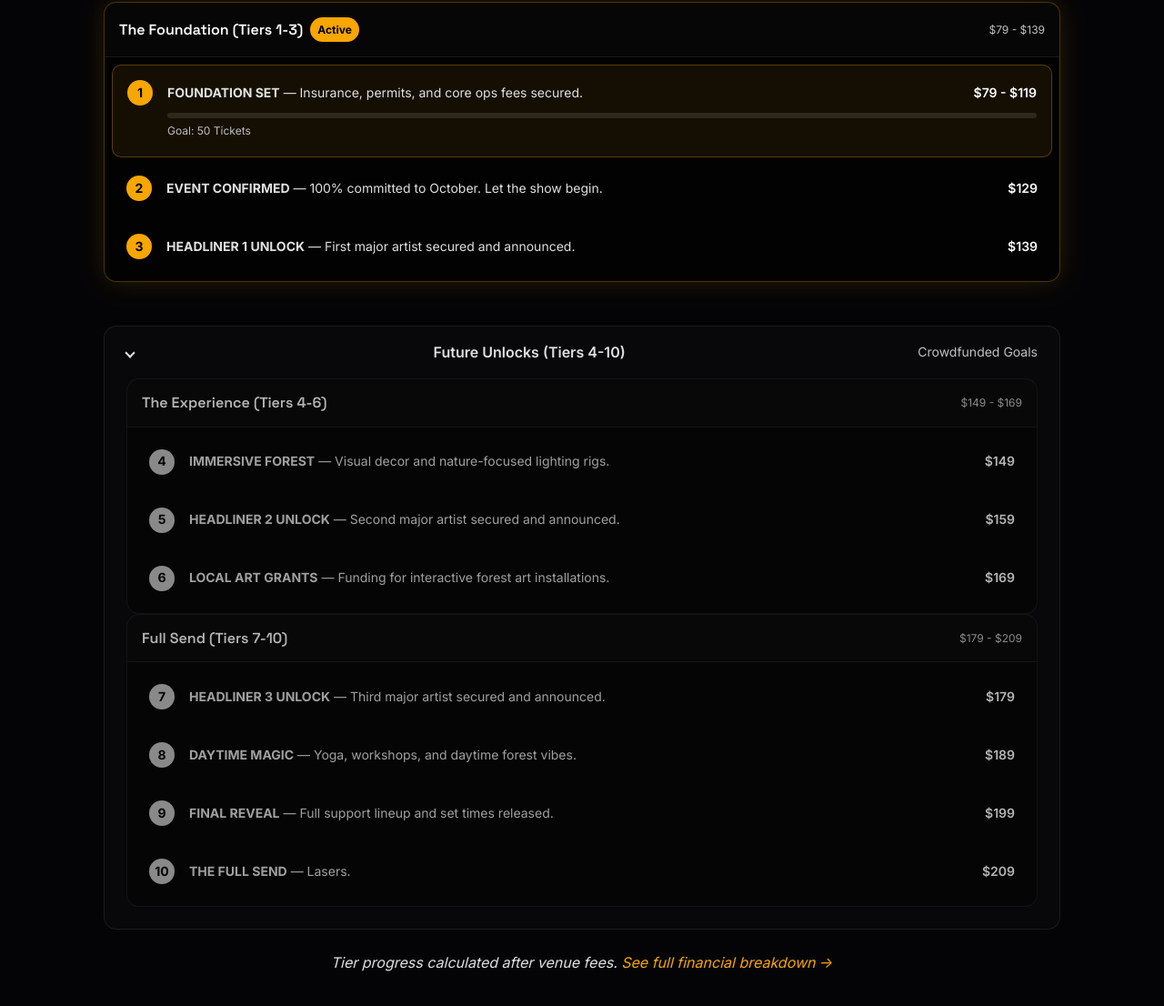
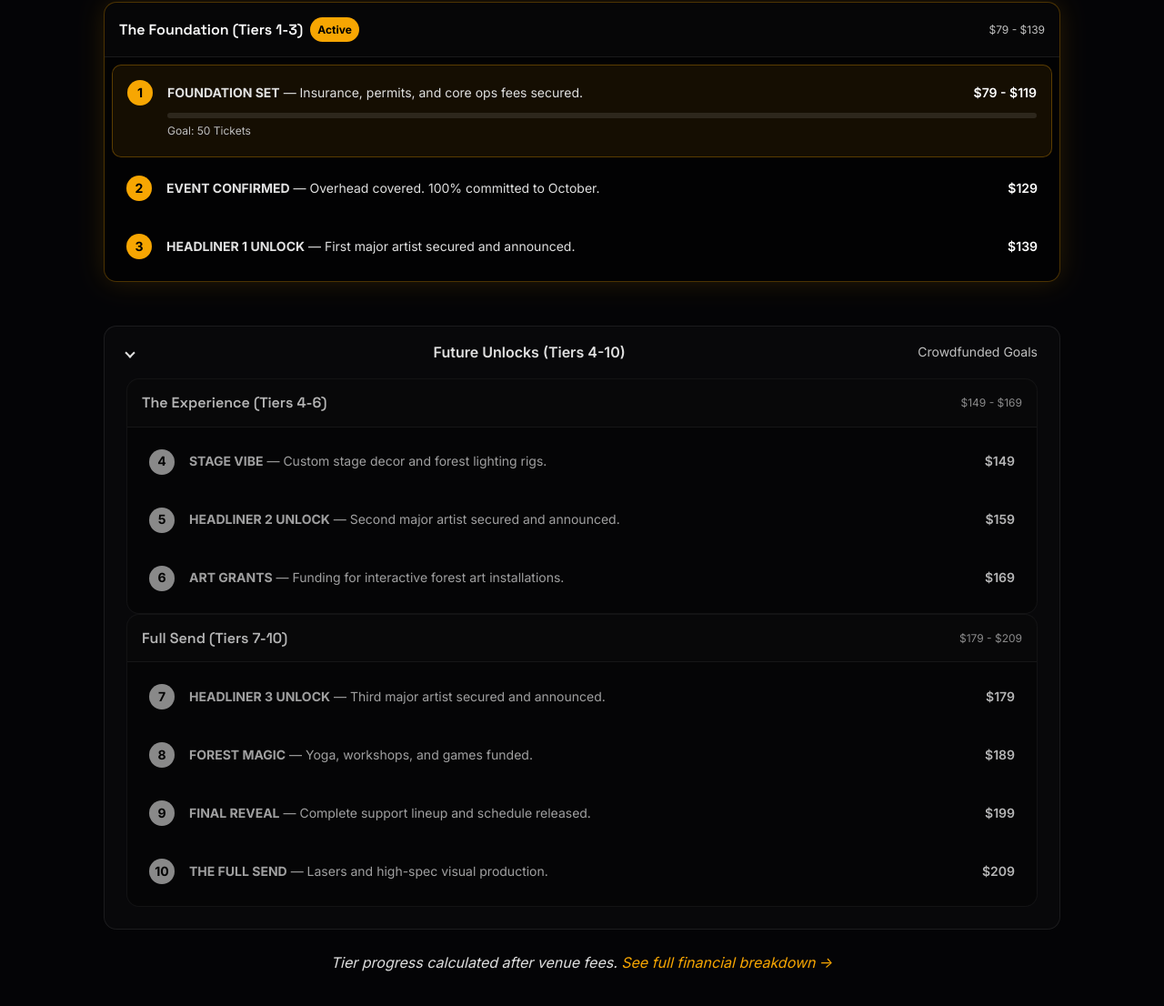
Before and after one commit to garrettw98/reeguezrocks.com, a website: page tickets.html in a window 1280 px wide. Shown: the part 2772-3878 px from the top of the page at 91% size. Drawn offline with Linux system fonts and the light colour scheme; no server answers.

Commit message:
Finalize Fluid Scaling Master Plan: Implement 10-tier talent/art milestones and auto-scaling production

```diff
--- a/config.js
+++ b/config.js
@@ -28,16 +28,16 @@ window.TIER_SCHEDULE_FALLBACK = [
 // Crowdfunding Tier Structure (10 Tiers)
 // Amount = Cumulative Revenue Goal (50 tix * Price)
 window.CROWDFUNDING_TIERS = [
-  { id: 1, price: 119, goal: 5950,  name: 'Foundation Set', desc: 'Insurance, permits, and core ops secured.' },
-  { id: 2, price: 129, goal: 12400, name: 'Event Confirmed', desc: '100% committed to October. Let the show begin.' },
+  { id: 1, price: 119, goal: 5950,  name: 'Foundation Set', desc: 'Insurance, permits, and core ops fees secured.' },
+  { id: 2, price: 129, goal: 12400, name: 'Event Confirmed', desc: 'Overhead covered. 100% committed to October.' },
   { id: 3, price: 139, goal: 19350, name: 'Headliner 1 Unlock', desc: 'First major artist secured and announced.' },
-  { id: 4, price: 149, goal: 26800, name: 'Immersive Forest', desc: 'Visual decor and nature-focused lighting rigs.' },
+  { id: 4, price: 149, goal: 26800, name: 'Stage Vibe', desc: 'Custom stage decor and forest lighting rigs.' },
   { id: 5, price: 159, goal: 34750, name: 'Headliner 2 Unlock', desc: 'Second major artist secured and announced.' },
-  { id: 6, price: 169, goal: 43200, name: 'Local Art Grants', desc: 'Funding for interactive forest art installations.' },
+  { id: 6, price: 169, goal: 43200, name: 'Art Grants', desc: 'Funding for interactive forest art installations.' },
   { id: 7, price: 179, goal: 52150, name: 'Headliner 3 Unlock', desc: 'Third major artist secured and announced.' },
-  { id: 8, price: 189, goal: 61600, name: 'Daytime Magic', desc: 'Yoga, workshops, and daytime forest vibes.' },
-  { id: 9, price: 199, goal: 71550, name: 'Final Reveal', desc: 'Full support lineup and set times released.' },
-  { id: 10, price: 209, goal: 82000, name: 'The Full Send', desc: 'Lasers.' }
+  { id: 8, price: 189, goal: 61600, name: 'Forest Magic', desc: 'Yoga, workshops, and games funded.' },
+  { id: 9, price: 199, goal: 71550, name: 'Final Reveal', desc: 'Complete support acts and schedule released.' },
+  { id: 10, price: 209, goal: 82000, name: 'The Full Send', desc: 'Lasers and high-spec visual production.' }
 ];
 
 window.BACKER_TIERS = {
--- a/tickets.html
+++ b/tickets.html
@@ -212,7 +212,7 @@
                             <div class="tier" data-tier="2">
                                 <div class="tier__main">
                                     <span class="tier__number">2</span>
-                                    <span class="tier__desc"><strong>EVENT CONFIRMED</strong> — 100% committed to October. Let the show begin.</span>
+                                    <span class="tier__desc"><strong>EVENT CONFIRMED</strong> — Overhead covered. 100% committed to October.</span>
                                     <span class="tier__amount">$129</span>
                                 </div>
                             </div>
@@ -246,7 +246,7 @@
                                     <div class="tier" data-tier="4">
                                         <div class="tier__main">
                                             <span class="tier__number">4</span>
-                                            <span class="tier__desc"><strong>IMMERSIVE FOREST</strong> — Visual decor and nature-focused lighting rigs.</span>
+                                            <span class="tier__desc"><strong>STAGE VIBE</strong> — Custom stage decor and forest lighting rigs.</span>
                                             <span class="tier__amount">$149</span>
                                         </div>
                                     </div>
@@ -260,7 +260,7 @@
                                     <div class="tier" data-tier="6">
                                         <div class="tier__main">
                                             <span class="tier__number">6</span>
-                                            <span class="tier__desc"><strong>LOCAL ART GRANTS</strong> — Funding for interactive forest art installations.</span>
+                                            <span class="tier__desc"><strong>ART GRANTS</strong> — Funding for interactive forest art installations.</span>
                                             <span class="tier__amount">$169</span>
                                         </div>
                                     </div>
@@ -286,21 +286,21 @@
                                     <div class="tier" data-tier="8">
                                         <div class="tier__main">
                                             <span class="tier__number">8</span>
-                                            <span class="tier__desc"><strong>DAYTIME MAGIC</strong> — Yoga, workshops, and daytime forest vibes.</span>
+                                            <span class="tier__desc"><strong>FOREST MAGIC</strong> — Yoga, workshops, and games funded.</span>
                                             <span class="tier__amount">$189</span>
                                         </div>
                                     </div>
                                     <div class="tier" data-tier="9">
                                         <div class="tier__main">
                                             <span class="tier__number">9</span>
-                                            <span class="tier__desc"><strong>FINAL REVEAL</strong> — Full support lineup and set times released.</span>
+                                            <span class="tier__desc"><strong>FINAL REVEAL</strong> — Complete support lineup and schedule released.</span>
                                             <span class="tier__amount">$199</span>
                                         </div>
                                     </div>
                                     <div class="tier" data-tier="10">
                                         <div class="tier__main">
                                             <span class="tier__number">10</span>
-                                            <span class="tier__desc"><strong>THE FULL SEND</strong> — Lasers.</span>
+                                            <span class="tier__desc"><strong>THE FULL SEND</strong> — Lasers and high-spec visual production.</span>
                                             <span class="tier__amount">$209</span>
                                         </div>
                                     </div>
```
Also changed, not shown: REEGUEZ_ROCKS_499_PLAN.md (+15 -12 lines).
